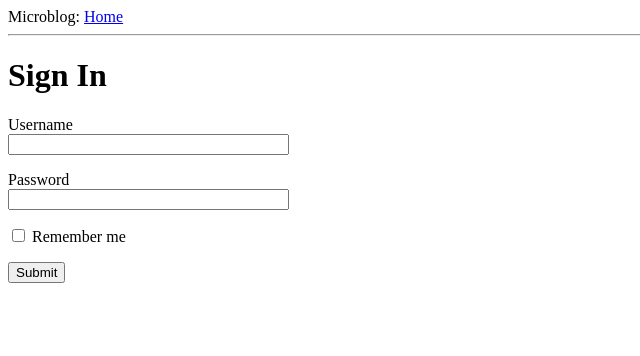
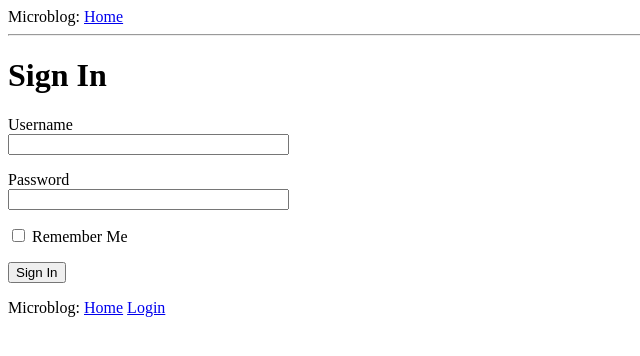
Before and after one commit to The28980/10CT200-Learning-Flask, a Flask app: template app/templates/login.html in a window 1280 px wide. Shown: the top 356 px of the page, without its empty margins (0-640 px from the left). Run offline with Flask 3, Linux system fonts and the light colour scheme; the template is opened without the code that fills it: values that come from a table or form of the project are taken from there, most other values are stand-ins (such as "Sample title", 1, 10 or a date in 2020); form fields are guessed from the names that the template uses.

Commit message:
uhhhh
also this

```diff
--- a/app/routes.py
+++ b/app/routes.py
@@ -1,12 +1,10 @@
+from flask import render_template
 from app import app
-from flask import render_template
+from app.forms import LoginForm
 
-# Use command [python -m flask run] to run this code
-# When changes to the code are made, save and refresh the instance before running
+# python -m flask run
 
-@app.route('/')
-@app.route('/index')
-
-def index():
-    user = {'username': 'Siggums'}
-    return render_template('index.html', title='Home', user=user)
+@app.route('/login')
+def login():
+    form = LoginForm()
+    return render_template('login.html', title='Sign In', form=form)
--- a/app/templates/base.html
+++ b/app/templates/base.html
@@ -11,5 +11,10 @@
         <div>Microblog: <a href="/index">Home</a></div>
         <hr>
         {% block content %}{% endblock %}
+        <div>
+            Microblog:
+            <a href="/index">Home</a>
+            <a href="/login">Login</a>
+        </div>
     </body>
 </html>
```
